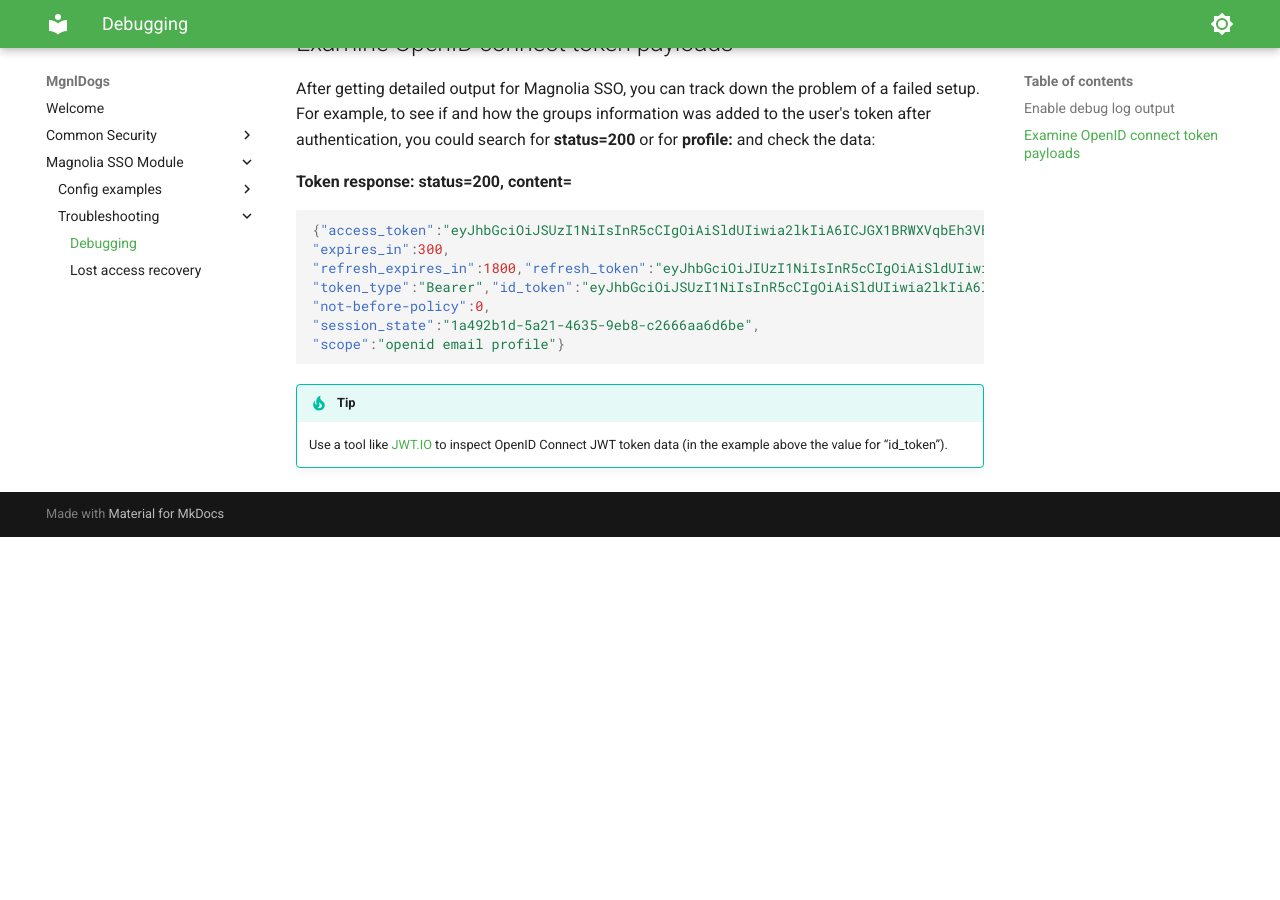
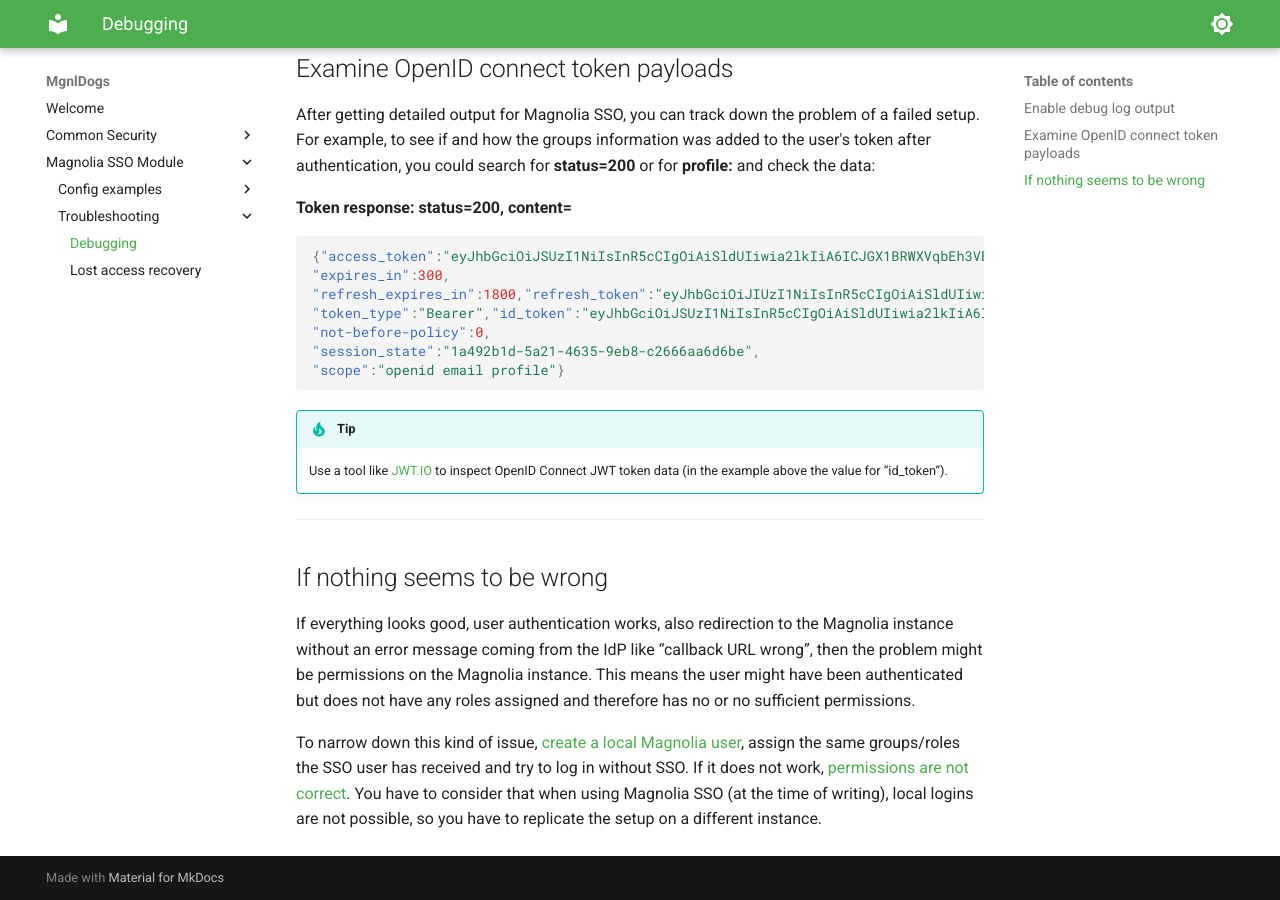
Before and after one commit to serpensalbus/MgnlDogs, an MkDocs documentation site: the page built from docs/Magnolia SSO Module/Troubleshooting/debugging.md, in a window 1280 px wide and 900 px high, scrolled down 999 px. Built offline with MkDocs 1.6.1 and Material for MkDocs 9.7.7, drawn with Linux system fonts in a browser that asks for light colours; before the commit the page ends 1536 px from its top, so only the background shows below that.

Commit message:
Added more troubleshooting.

```diff
--- a/docs/Magnolia SSO Module/Troubleshooting/debugging.md
+++ b/docs/Magnolia SSO Module/Troubleshooting/debugging.md
@@ -25,6 +25,8 @@ or make use of the [Log Tools app](https://docs.magnolia-cms.com/product-docs/6.
 
     Do not enable debug logging for security related data in productive environments. If you are forced to enable it, remember to turn it off immediately after use.
 
+---
+
 ## Examine OpenID connect token payloads
 
 After getting detailed output for Magnolia SSO, you can track down the problem of a failed setup. For example, to see if and how the groups information was added to the user's token after authentication, you could search for **status=200** or for **profile:** and check the data:
@@ -44,3 +46,11 @@ After getting detailed output for Magnolia SSO, you can track down the problem o
 !!! tip
 
     Use a tool like [JWT.IO](https://jwt.io) to inspect OpenID Connect JWT token data (in the example above the value for “id_token”).
+
+---
+
+## If nothing seems to be wrong
+
+If everything looks good, user authentication works, also redirection to the Magnolia instance without an error message coming from the IdP like “callback URL wrong”, then the problem might be permissions on the Magnolia instance. This means the user might have been authenticated but does not have any roles assigned and therefore has no or no sufficient permissions.
+
+To narrow down this kind of issue, [create a local Magnolia user](https://docs.magnolia-cms.com/product-docs/6.2/Apps/List-of-apps/Security-app.html), assign the same groups/roles the SSO user has received and try to log in without SSO. If it does not work, [permissions are not correct](https://docs.magnolia-cms.com/product-docs/6.2/Administration/Security/Roles-and-access-control-lists.html#_evaluation_of_permissions). You have to consider that when using Magnolia SSO (at the time of writing), local logins are not possible, so you have to replicate the setup on a different instance.
```
